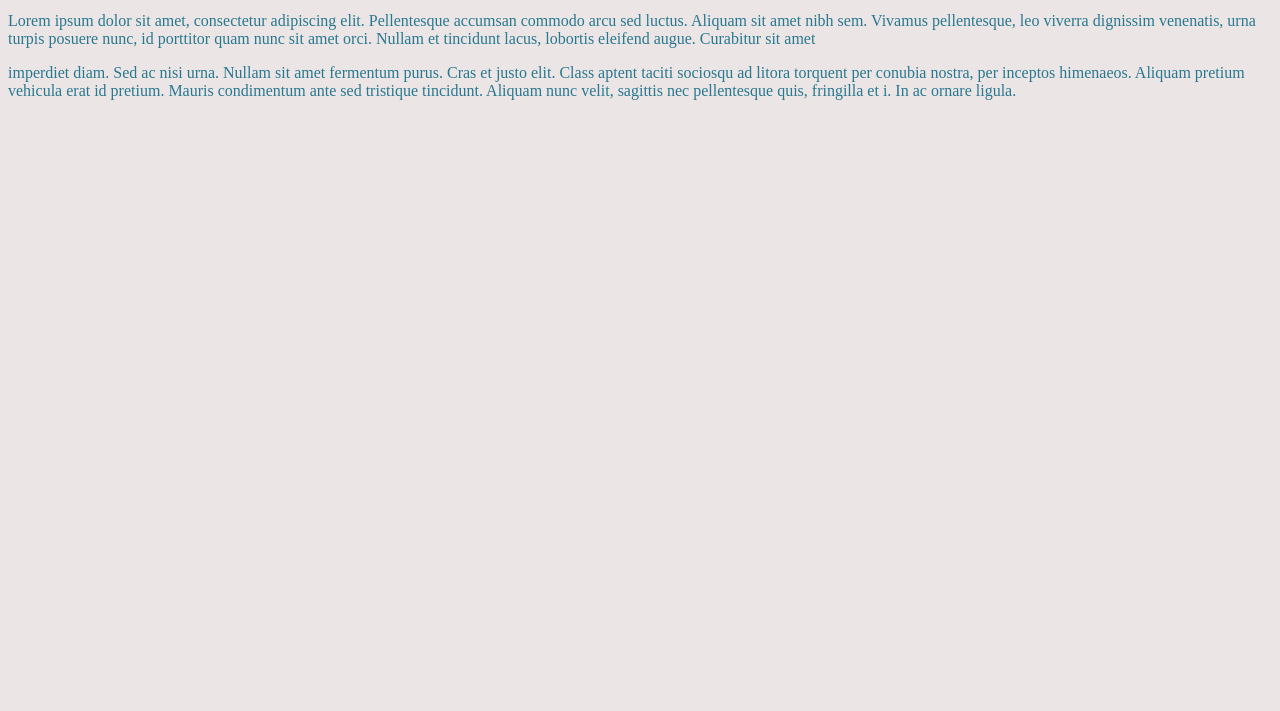
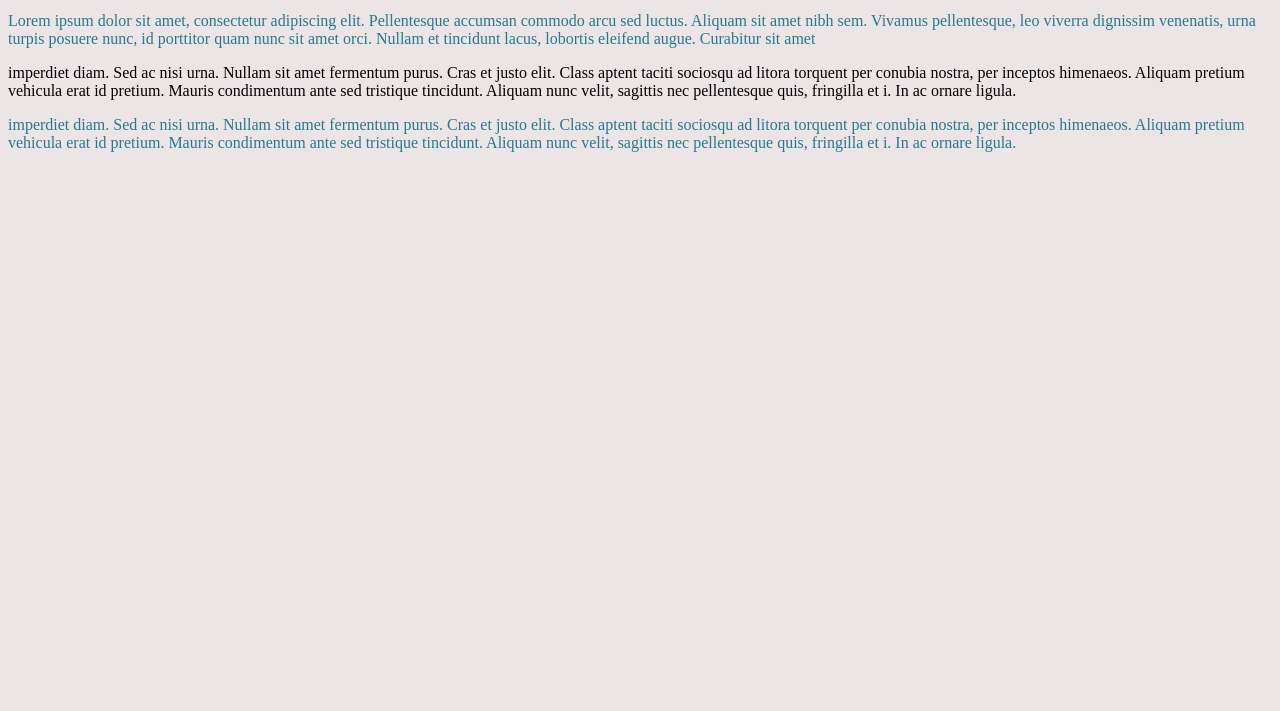
Before and after one commit to r0b14/web-completo-2021-CSS, a plain HTML site: page index.html in a window 1280 px wide. Shown: the part 89-800 px from the top of the page. Drawn offline with Linux system fonts and the light colour scheme.

Commit message:
Atualizada algumas tags CSS

```diff
--- a/index.html
+++ b/index.html
@@ -8,6 +8,10 @@
   <title>Seção 3 - CSS</title>
   <style>
 
+    body {
+      background: #ece5e5;
+    }
+
     h1 {
       font-size: 40px;
       color: #287890
@@ -16,16 +20,27 @@
     p {
       color: #287890;
     }
+    .black {
+      color: black;
+    }
 
   </style>
 </head>
 
-<body style="background: #ece5e5;">
+<body>
+
   <h1>Estilizando o Site usando CSS</h1>
     <p>
       Lorem ipsum dolor sit amet, consectetur adipiscing elit. Pellentesque accumsan commodo arcu sed luctus.
       Aliquam sit amet nibh sem. Vivamus pellentesque, leo viverra dignissim venenatis, urna turpis posuere nunc,
       id porttitor quam nunc sit amet orci. Nullam et tincidunt lacus, lobortis eleifend augue. Curabitur sit amet
+    </p>
+
+    <p class="black">
+      imperdiet diam. Sed ac nisi urna. Nullam sit amet fermentum purus. Cras et justo elit. Class aptent taciti
+      sociosqu ad litora torquent per conubia nostra, per inceptos himenaeos. Aliquam pretium vehicula erat id pretium.
+      Mauris condimentum ante sed tristique tincidunt. Aliquam nunc velit, sagittis nec pellentesque quis, fringilla et
+      i. In ac ornare ligula.
     </p>
 
     <p>
```
